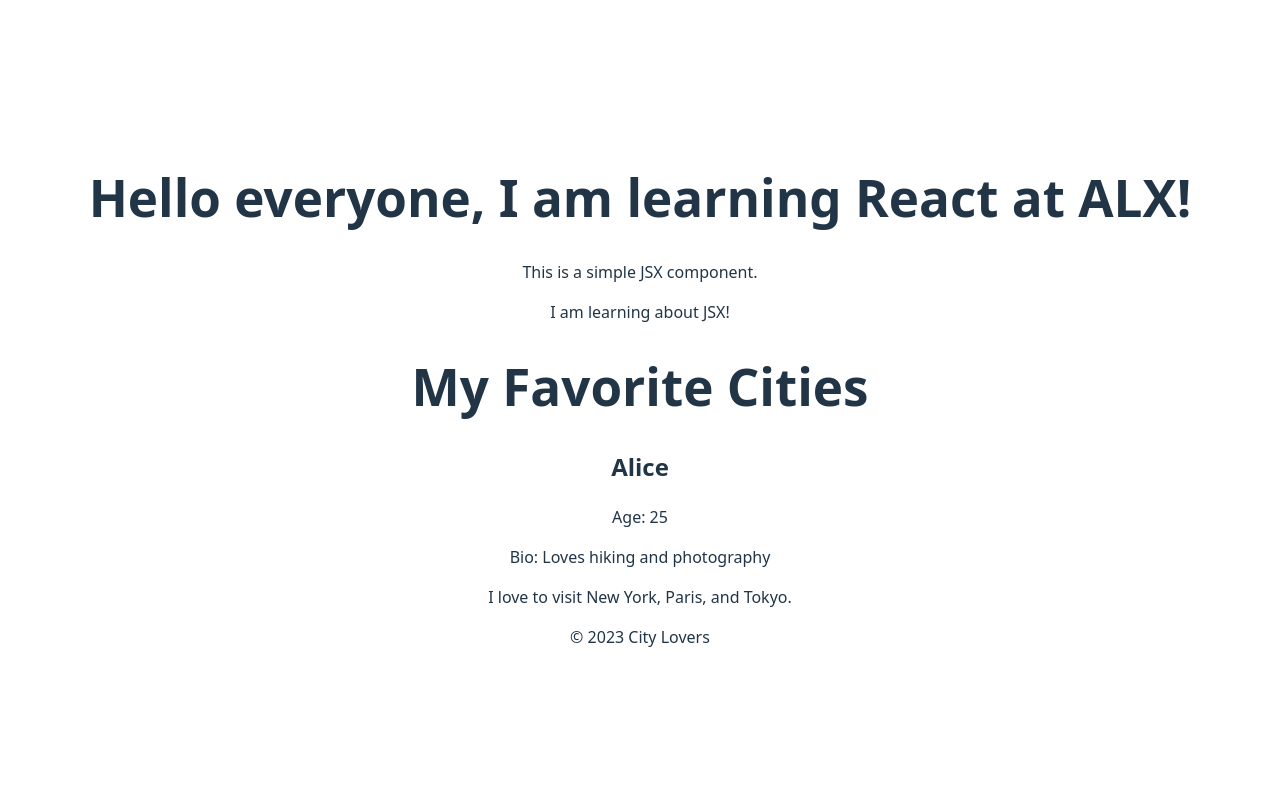
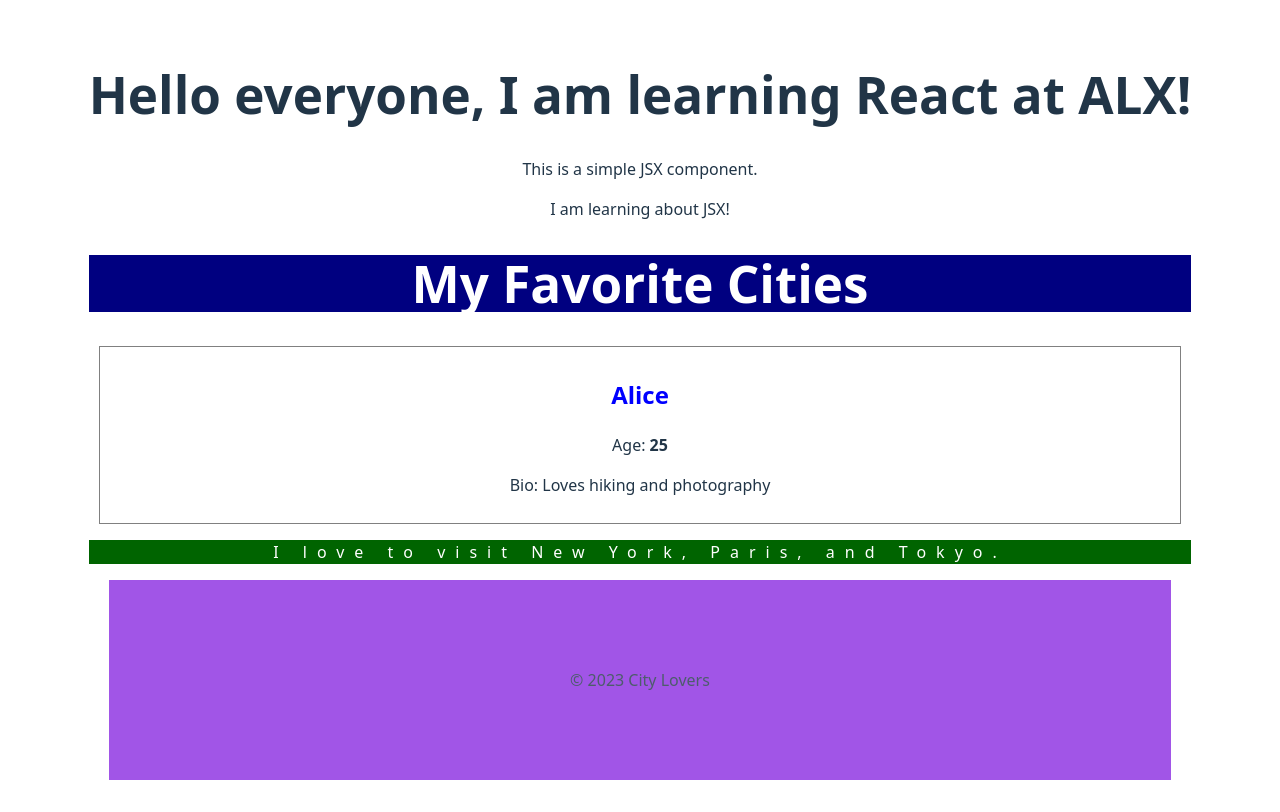
Before and after one commit to benjamin-o-ansah/alx-fe-reactjs, a React (Vite) app in the folder alx-react-app/: page / in a window 1280 px wide. Built offline with nearby package versions, Linux system fonts and the light colour scheme.

Commit message:
modified footer, header, mainContent and user profile components to take styling effects

```diff
--- a/alx-react-app/src/components/Footer.jsx
+++ b/alx-react-app/src/components/Footer.jsx
@@ -2,7 +2,7 @@
 function Footer() {
     return (
 
-        <footer>
+        <footer style={{margin:"10px 20px 0px 20px", backgroundColor:"blueviolet",opacity:"80%", height:"200px",display:"flex", justifyContent:"center", alignItems:"center"}}>
             <p>© 2023 City Lovers</p>
         </footer>
     );
--- a/alx-react-app/src/components/Header.jsx
+++ b/alx-react-app/src/components/Header.jsx
@@ -1,6 +1,6 @@
 function Header() {
     return (
-        <header>
+        <header style={{ backgroundColor: 'navy', color: 'white', textAlign: 'center' }}>
             <h1>My Favorite Cities</h1>
         </header>
     );
--- a/alx-react-app/src/components/MainContent.jsx
+++ b/alx-react-app/src/components/MainContent.jsx
@@ -1,7 +1,7 @@
 function MainContent() {
     return (
-        <main>
-            <p>I love to visit New York, Paris, and Tokyo.</p>
+        <main style={{ backgroundColor:"darkGreen",color:"white",fontWeight:100}}>
+            <p style={{letterSpacing:"10px"}}>I love to visit New York, Paris, and Tokyo.</p>
         </main>
     );
 }
--- a/alx-react-app/src/components/UserProfile.jsx
+++ b/alx-react-app/src/components/UserProfile.jsx
@@ -1,8 +1,8 @@
 function UserProfile(props) {
     return (
-        <div>
-            <h2>{props.name}</h2>
-            <p>Age: {props.age}</p>
+        <div style={{ border: '1px solid gray', padding: '10px', margin: '10px' }}>
+            <h2 style={{ color: 'blue' }}>{props.name}</h2>
+            <p>Age: <span style={{ fontWeight: 'bold' }}>{props.age}</span></p>
             <p>Bio: {props.bio}</p>
         </div>
     );
```
